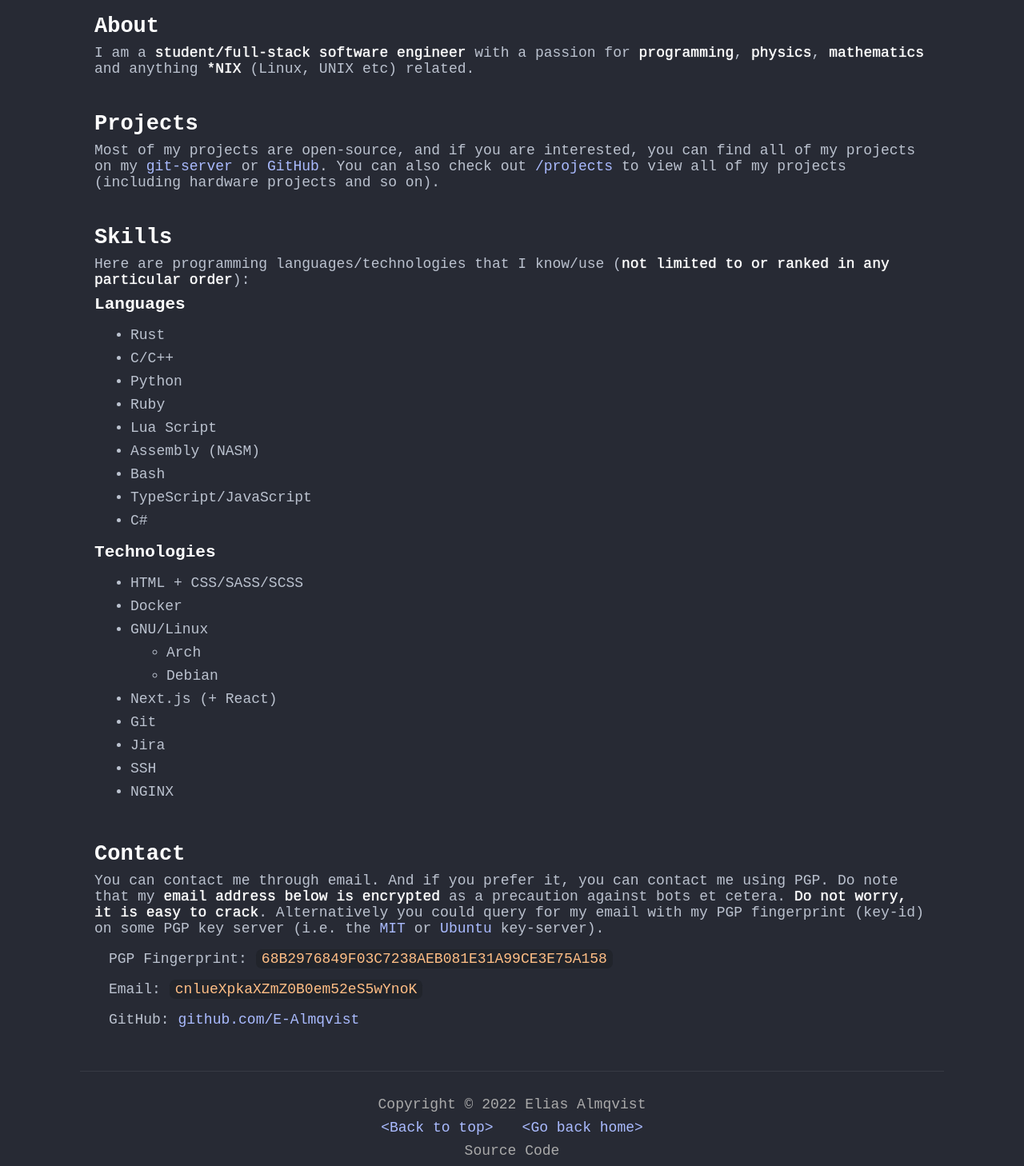
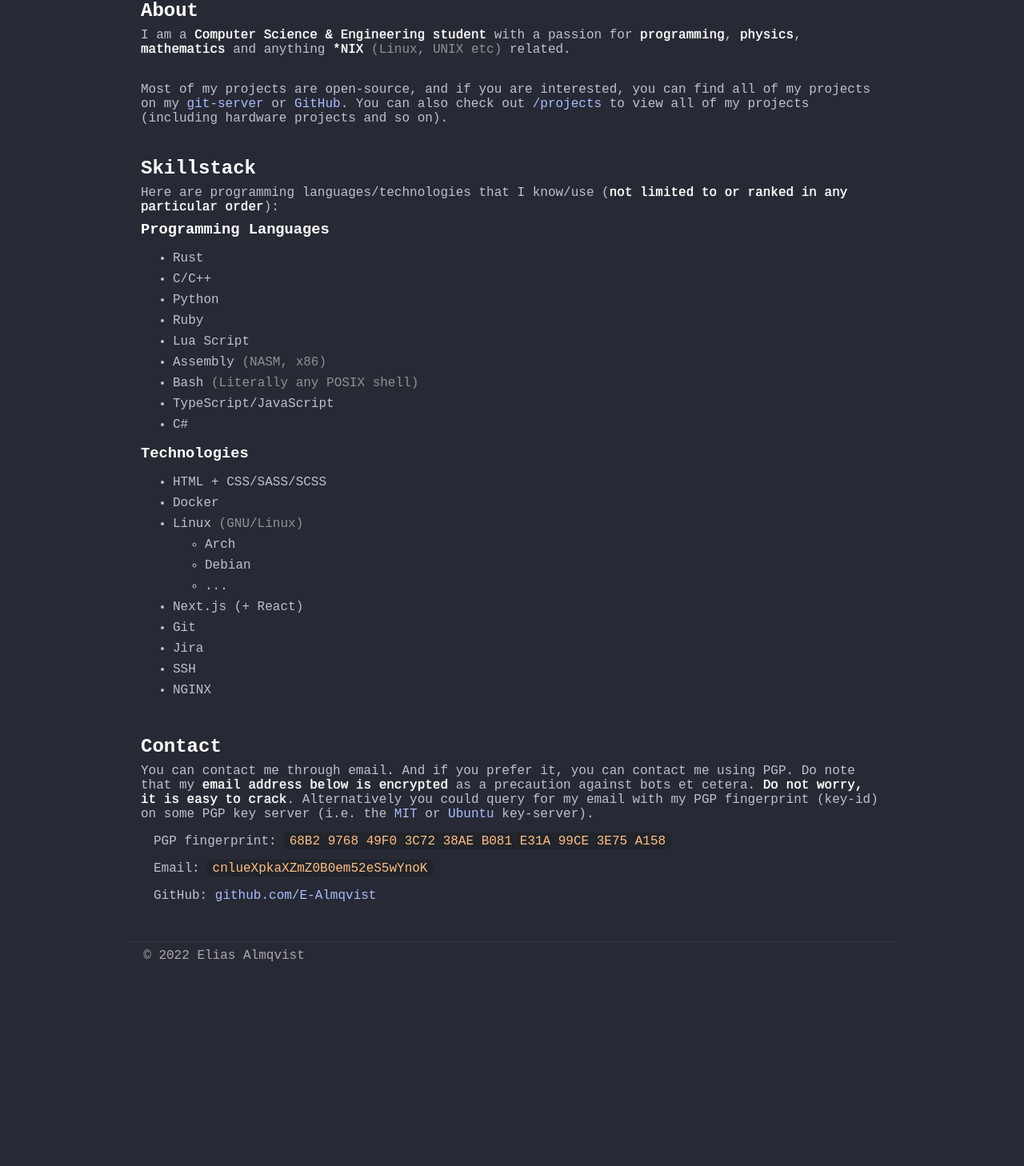
Before and after one commit to almqv/wychdev-nextjs, a Next.js app: page / in a window 1280 px wide. Shown: the part 104-1562 px from the top of the page at 80% size. After the commit the page ends 1316 px from the top, so only its background shows below. Built offline with nearby package versions, Linux system fonts and the light colour scheme.

Commit message:
Content update & styling tweaks

```diff
--- a/components/footer.tsx
+++ b/components/footer.tsx
@@ -3,12 +3,12 @@ import Link from "next/link"
 
 const FooterCont = styled.footer`
 	display: flex;
-	align-items: center;
+	align-items: left;
 	justify-content: center;
 	flex-direction: column;
 	border-top: var(--border-size) var(--border-type) var(--border-color);
 	margin-top: auto;
-	padding: 1.2rem;
+	padding: 0 1.2rem;
 
 	color: var(--fg-faded);
 `
@@ -29,16 +29,7 @@ const Footer = () => {
 		<>
 			<Spacer />
 			<FooterCont>
-				<p>Copyright &copy; {new Date().getFullYear()} Elias Almqvist</p>
-				<UList>
-					<li><a href="#">{"<Back to top>"}</a></li>
-					<li><Link href="/">{"<Go back home>"}</Link></li>
-				</UList>
-				<p>Source Code</p>
-				<UList>
-					<li><a href="https://github.com/E-Almqvist/wychdev-nextjs" target="_blank" rel="noreferrer">GitHub</a></li>
-					<li><a href="https://git.wych.dev/wychdev-nextjs.git" target="_blank" rel="noreferrer">WychGit</a></li>
-				</UList>
+				<p>&copy; {new Date().getFullYear()} Elias Almqvist</p>
 			</FooterCont>
 		</>
 	)
--- a/components/header.tsx
+++ b/components/header.tsx
@@ -7,7 +7,7 @@ const HeaderCont = styled.header`
 	display: flex;
 	align-items: center;
 	border-bottom: var(--border-size) var(--border-type) var(--border-color);
-	padding: 1rem 4rem;
+	padding: .8rem 2rem;
 	gap: 2rem;
 
 	h1 {
--- a/pages/index.tsx
+++ b/pages/index.tsx
@@ -50,27 +50,26 @@ const Page: NextPageWithLayout = () => {
 		<>
 			<Section>
 				<h2 id="about">About</h2>
-				<p>I am a <em>student/full-stack software engineer</em> with a passion for <em>programming</em>, <em>physics</em>, <em>mathematics</em> and anything <em>*NIX</em> (Linux, UNIX etc) related.</p>
+				<p>I am a <em>Computer Science & Engineering student</em> with a passion for <em>programming</em>, <em>physics</em>, <em>mathematics</em> and anything <em>*NIX</em> <Nem>(Linux, UNIX etc)</Nem> related.</p>
 				{/*TODO: Add GitHub code frequency/contrib here*/}
 			</Section>
 
 			<Section>
-				<h2>Projects</h2>
 				<p>Most of my projects are open-source, and if you are interested, you can find all of my projects on my <a href="https://git.wych.dev" target="_blank" rel="noreferrer">git-server</a> or <a href="https://github.com/E-Almqvist" target="_blank" rel="noreferrer">GitHub</a>. You can also check out <Link href="/projects">/projects</Link> to view all of my projects (including hardware projects and so on).</p>
 			</Section>
 
 			<Section>
-				<h2 id="skills">Skills</h2>
+				<h2 id="skills">Skillstack</h2>
 				<p>Here are programming languages/technologies that I know/use (<em>not limited to or ranked in any particular order</em>):</p>
-				<h3>Languages</h3>
+				<h3>Programming Languages</h3>
 				<ul>
 					<li>Rust</li>
 					<li>C/C++</li>
 					<li>Python</li>
 					<li>Ruby</li>
 					<li>Lua Script</li>
-					<li>Assembly (NASM)</li>
-					<li>Bash</li>
+					<li>Assembly <Nem>(NASM, x86)</Nem></li>
+					<li>Bash <Nem>(Literally any POSIX shell)</Nem></li>
 					<li>TypeScript/JavaScript</li>
 					<li>C#</li>
 				</ul>
@@ -80,10 +79,11 @@ const Page: NextPageWithLayout = () => {
 					<li>HTML + CSS/SASS/SCSS</li>
 					<li>Docker</li>
 					<li>
-						GNU/Linux
+						Linux <Nem>(GNU/Linux)</Nem>
 						<ul>
 							<li>Arch</li>
 							<li>Debian</li>
+							<li>...</li>
 						</ul>
 					</li>
 					<li>Next.js (+ React)</li>
@@ -99,7 +99,7 @@ const Page: NextPageWithLayout = () => {
 				<p>You can contact me through email. And if you prefer it, you can contact me using PGP. Do note that my <em>email address below is encrypted</em> as a precaution against bots et cetera. <em>Do not worry, it is easy to crack</em>. Alternatively you could query for my email with my PGP fingerprint (key-id) on some PGP key server (i.e. the <a href="https://pgp.mit.edu/" target="_blank" rel="noreferrer">MIT</a> or <a href="https://keyserver.ubuntu.com/" target="_blank" rel="noreferrer">Ubuntu</a> key-server).</p>
 				<CList>
 					<li>
-						PGP Fingerprint: <Code>68B2976849F03C7238AEB081E31A99CE3E75A158</Code>
+						PGP fingerprint: <Code>68B2 9768 49F0 3C72 38AE B081 E31A 99CE 3E75 A158</Code>
 					</li>
 					<li>
 						Email: <Code>cnlueXpkaXZmZ0B0em52eS5wYnoK</Code>
--- a/styles/globals.css
+++ b/styles/globals.css
@@ -1,5 +1,5 @@
 :root {
-	font-size: 18px;
+	font-size: 16px;
 	--border-type: solid;
 	--border-size: 1px;
 	--border-color: #373a44;
```
